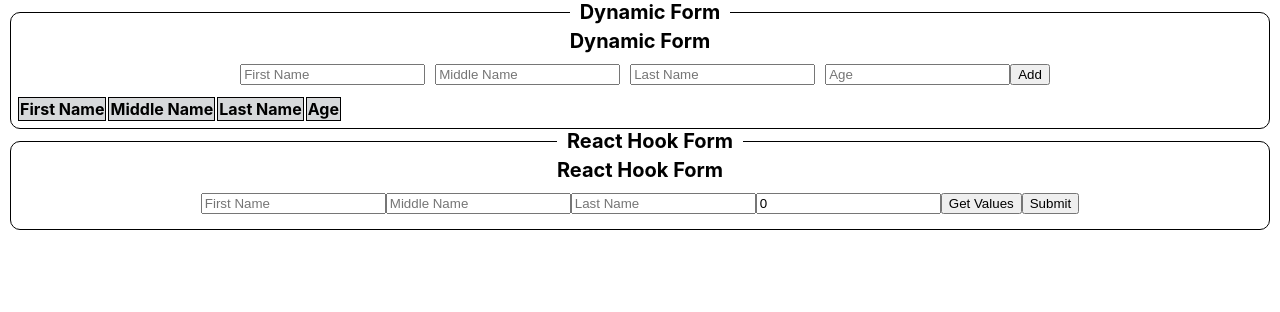
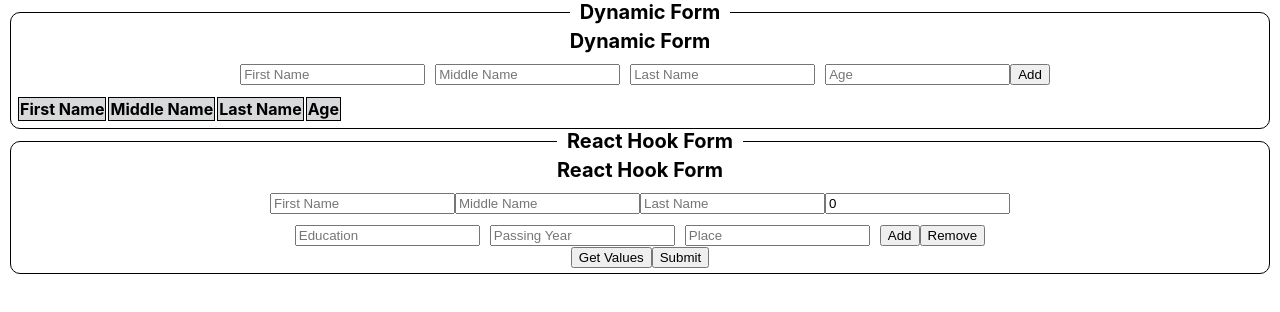
Before and after one commit to rishikale/React_MERN_Online, a React (Create React App) app: page / in a window 1280 px wide. Shown: the top 312 px of the page. Built offline with nearby package versions, Linux system fonts and the light colour scheme.

Commit message:
useFieldArray hook

```diff
--- a/src/Components/ReactHookForm/ReactHookForm.js
+++ b/src/Components/ReactHookForm/ReactHookForm.js
@@ -1,5 +1,5 @@
 import React from "react";
-import { useForm } from "react-hook-form";
+import { useFieldArray, useForm } from "react-hook-form";
 
 function ReactHookForm() {
   //   const { propOne, propTwo } = props;
@@ -10,13 +10,18 @@ function ReactHookForm() {
     middleName: "",
     lastName: "",
     age: 0,
+    education: [{ education: "", passingYear: "", place: "" }],
   };
 
-  const { handleSubmit, register, reset, watch, getValues, setValue } = useForm(
-    {
+  const { handleSubmit, register, reset, watch, getValues, setValue, control } =
+    useForm({
       defaultValues: defaultValues,
-    }
-  );
+    });
+
+  const { fields, append, remove } = useFieldArray({
+    name: "education",
+    control,
+  });
 
   //   handleSubmit -- handleSubmit is the function or a code block which is used for getting all the values at a single submit .
   //   register -- used to register the local form fields with the react hook form that react hook form can interact with each single field .
@@ -38,25 +43,27 @@ function ReactHookForm() {
   // 1.
   const firstNameWatch = watch("firstName");
   // 2 .
-  const [firstName, middleName, lastName, age] = watch([
+  const [firstName, middleName, lastName, age, educationWatch] = watch([
     "firstName",
     "middleName",
     "lastName",
     "age",
+    "education",
   ]);
+
+  console.log("educationWatch fieldArray is :", educationWatch);
 
   // useCase of getValues
   function getFieldValues() {
     let getValuesFirstName = getValues("firstName");
 
-
     // useCase of setValue
-    if(getValuesFirstName==="abc"){
-      setValue("age",20)
-      setValue("lastName","")
-    }else{
-      setValue("age",0)
-      setValue("lastName","last name")
+    if (getValuesFirstName === "abc") {
+      setValue("age", 20);
+      setValue("lastName", "");
+    } else {
+      setValue("age", 0);
+      setValue("lastName", "last name");
     }
 
     // if(country==="india"){
@@ -109,6 +116,51 @@ function ReactHookForm() {
           placeholder="Last Name"
         />
         <input name="age" {...register("age")} placeholder="Age" />
+      </div>
+      <div style={{ marginTop: "10px" }}>
+        {fields.map((field, fieldIndex) => {
+          return (
+            <div key={fieldIndex}>
+              <input
+                name={`education[${fieldIndex}].education`}
+                {...register(`education[${fieldIndex}].education`)}
+                placeholder="Education"
+                style={{ marginRight: "10px" }}
+              />
+              {/* `education[0].education` */}
+              {/* `education[2].education` */}
+              <input
+                name={`education[${fieldIndex}].passingYear`}
+                {...register(`education[${fieldIndex}].passingYear`)}
+                placeholder="Passing Year"
+                style={{ marginRight: "10px" }}
+              />
+              <input
+                name={`education[${fieldIndex}].place`}
+                {...register(`education[${fieldIndex}].place`)}
+                placeholder="Place"
+                style={{ marginRight: "10px" }}
+              />
+              <button
+                type="button"
+                onClick={() => {
+                  append({ education: "", passingYear: "", place: "" });
+                }}
+              >
+                Add
+              </button>
+              <button
+                type="button"
+                onClick={() => {
+                  remove(fieldIndex);
+                }}
+              >
+                Remove
+              </button>
+            </div>
+          );
+        })}
+      </div>
       <button
         type="button"
         onClick={() => {
@@ -118,7 +170,6 @@ function ReactHookForm() {
         Get Values
       </button>
       <button type="submit">Submit</button>
-      </div>
     </form>
   );
 }
```
Lines whose indentation alone changed are shown as unchanged.
